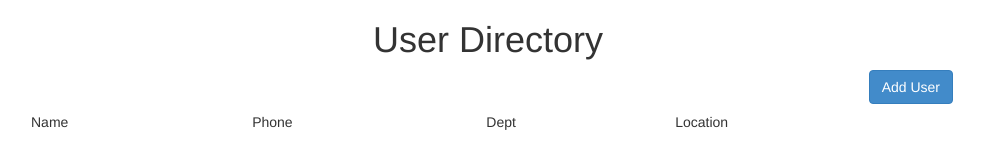
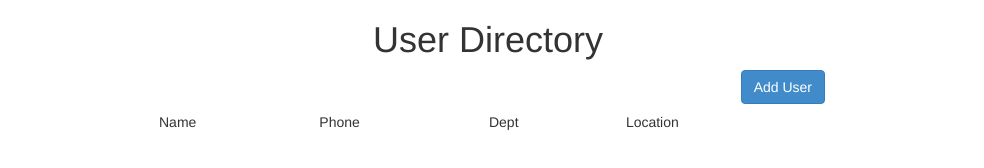
Before and after one commit to programmist/angular-node-rest-example, a website: page public/index.html at #/users in a window 1280 px wide. Shown: the whole page, without its empty margins (152-1136 px from the left). Drawn offline with Linux system fonts and the light colour scheme; no server answers.

Commit message:
tweaked width. pushed db connection info to environment variable

```diff
--- a/app.js
+++ b/app.js
@@ -4,7 +4,8 @@ var lessMiddleware = require('less-middleware');
 
 var mongoose = require('mongoose');
 // check out mongolab.com to get a free mongo instance
-mongoose.connect('mongodb://<username>:<password>@<somehost>.com:<port>/dbname');
+// mongoose.connect('mongodb://<username>:<password>@<somehost>.com:<port>/dbname');
+mongoose.connect(process.env.MONGO_CONNECTION_URL);
 var User = mongoose.model('User', { name: String, phone: String, dept: String, loc: String }, 'User');
 
 // create sample collection if not exists
--- a/public/stylesheets/app.less
+++ b/public/stylesheets/app.less
@@ -1,5 +1,5 @@
 .container {
-  width: 75%;
+  width: 55%;
   h1 {
     text-align: center;
   }
--- a/public/views/users.html
+++ b/public/views/users.html
@@ -1,7 +1,7 @@
 <div class="user-list">
   <h1>User Directory</h1>
   <a class="btn btn-primary pull-right" data-toggle="modal" href="#add-user-modal">Add User</a>
-  <table class="table table-striped">
+  <table class="table table-striped users">
     <thead>
       <tr>
         <td>Name</td>
```
Also changed, not shown: public/stylesheets/app.css.
